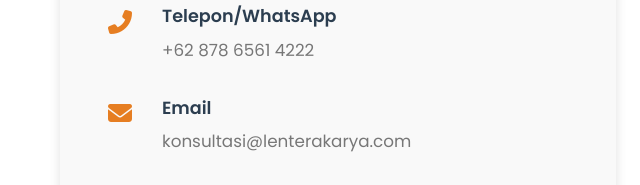
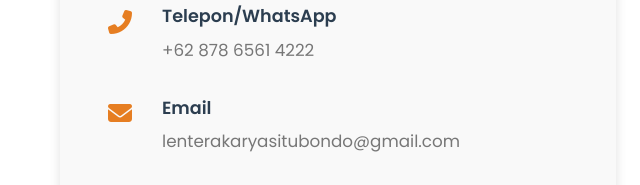
Before and after one commit to LenteraKarya/tentang-LKS, a plain HTML site: page index.html in a window 1280 px wide. Shown: the part 3693-3878 px from the top of the page, 0-640 px from the left. Drawn offline with Linux system fonts and the light colour scheme.

Commit message:
Update index.html

```diff
--- a/index.html
+++ b/index.html
@@ -1219,7 +1219,7 @@
                         <i class="fas fa-envelope contact-icon"></i>
                         <div class="contact-text">
                             <h4>Email</h4>
-                            <p>konsultasi@lenterakarya.com</p>
+                            <p>lenterakaryasitubondo@gmail.com</p>
                         </div>
                     </div>
                     <div class="contact-detail">
```
